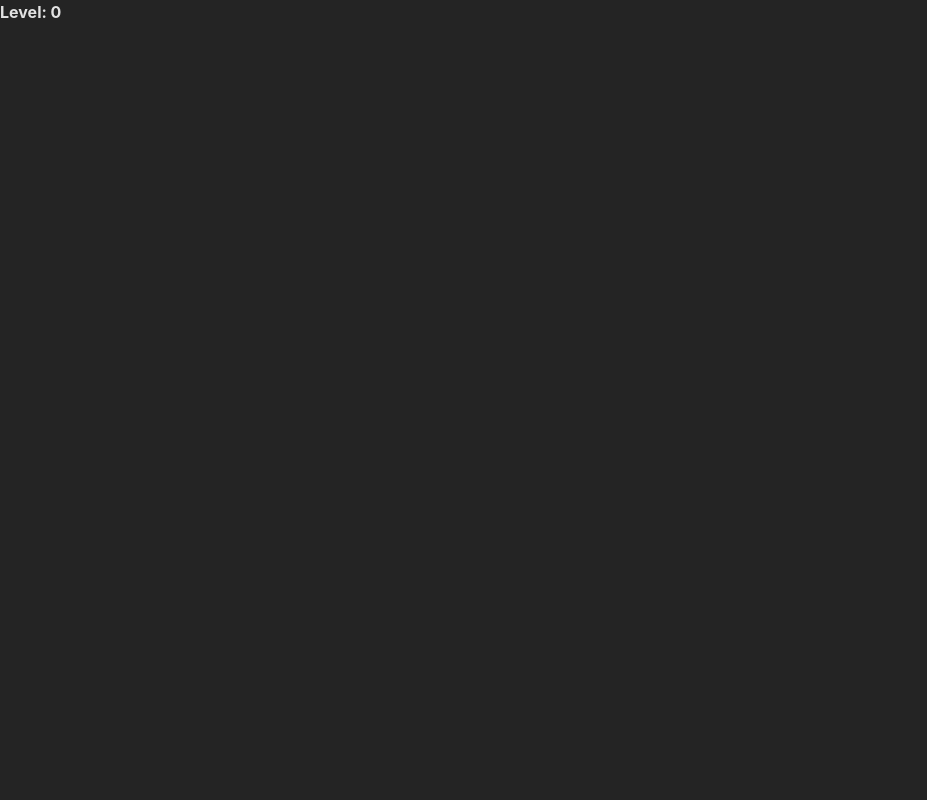
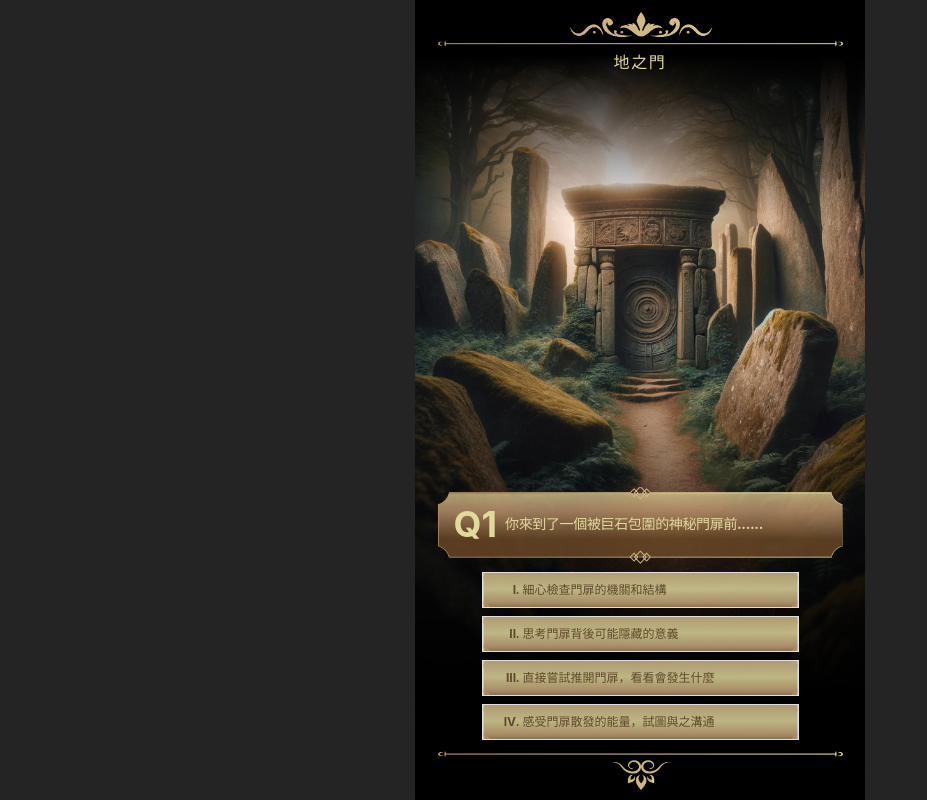
Before and after one commit to ruocroco/psychological-test, a React (Vite) app: page /#/ in a window 1280 px wide. Both pictures are taken after a click on the button "立即測驗". Shown: the whole page, without its empty margins (0-927 px from the left). Built offline with nearby package versions, Linux system fonts and the light colour scheme; a web font is replaced by a local one.

Commit message:
feat: complete Level component

```diff
--- a/src/components/Level.jsx
+++ b/src/components/Level.jsx
@@ -2,76 +2,67 @@ import { imgSrc } from "@/utils/imgSrc";
 import levelsJson from "@/resources/level.json";
 
 export default function Level(props) {
-  console.log("here");
   const { scores, setScores } = props ?? {};
   if (!scores || !setScores) return null;
-  console.log("there");
 
-  const index = scores.reduce((sum, score) => sum + score);
+  const levelIndex = scores.reduce((sum, score) => sum + score);
+  const questionNumber = "Q" + (levelIndex + 1);
+  const level = levelsJson[levelIndex];
 
-  const level = levelsJson[index];
+  const onOptionClick = (optionIndex) => {
+    scores[optionIndex]++;
+    setScores([...scores]);
+  };
 
   return (
-    <div
-      onClick={() => {
-        scores[0]++;
-        setScores([...scores]);
-      }}
-    >
-      Level: {index}
+    <div className="relative max-w-[450px] h-screen mx-auto flex-col flex items-center">
+      <img
+        src={imgSrc(level.levelBgImg)}
+        className="absolute h-full w-full object-cover object-center inset-0"
+      />
+      <img
+        src={imgSrc(level.decorationTopLineImg)}
+        className="object-contain object-center w-[90%] absolute top-[12px] left-0 right-0 mx-auto"
+      />
+      <div className="relative text-primary text-base font-bold tracking-widest mt-[50px]">
+        {level.story.title}
+      </div>
+      <div className="w-full absolute bottom-[60px] flex flex-col items-center">
+        <div className="flex-col relative justify-center items-stretch overflow-hidden flex aspect-[5.27] w-[90%] p-4 pb-5">
+          <img
+            src={imgSrc(level.questionBlockBgImg)}
+            className="absolute h-full w-full object-cover object-center inset-0"
+          />
+          <div className="relative text-primary flex justify-between gap-2 cursor-default">
+            <div className="text-4xl whitespace-nowrap">{questionNumber}</div>
+            <div className="text-sm font-bold tracking-tight self-center grow shrink basis-auto my-auto">
+              {level.story.question}
+            </div>
+          </div>
+        </div>
+        <ul className="flex flex-col gap-2 list-roman mt-2">
+          {level.story.options.map((option, index) => (
+            <button
+              key={option.key}
+              className="relative block w-[317px] h-[36px] border-[0.5px] pl-10 border-orange-200 cursor-pointer"
+              onClick={() => onOptionClick(index)}
+            >
+              <img
+                src={imgSrc(level.optionBlockBgImg)}
+                alt=""
+                className="w-full h-full absolute left-0 top-0 object-cover object-center aspect-[8.8]"
+              />
+              <li className="relative z-10 text-secondary text-left text-xs">
+                {option.content}
+              </li>
+            </button>
+          ))}
+        </ul>
+      </div>
+      <img
+        src={imgSrc(level.decorationBottomLineImg)}
+        className="object-contain object-center w-[90%] absolute bottom-[10px] left-0 right-0 mx-auto"
+      />
     </div>
-    // <div className="relative max-w-[450px] h-screen mx-auto flex-col flex items-center">
-    //   <img
-    //     src={imgSrc(level.levelBgImg)}
-    //     className="absolute h-full w-full object-cover object-center inset-0"
-    //   />
-    //   <img
-    //     loading="lazy"
-    //     src={imgSrc(level.decorationTopLineImg)}
-    //     className="object-contain object-center w-[90%] absolute top-[12px] left-0 right-0 mx-auto"
-    //   />
-    //   <div className="relative text-orange-200 text-base font-bold tracking-widest mt-[50px]">
-    //     {level.story.title}
-    //   </div>
-    //   <div className="w-full absolute bottom-[60px] flex flex-col items-center">
-    //     <div className="flex-col relative justify-center items-stretch overflow-hidden flex aspect-[5.276923076923077] w-[90%] p-4 pb-5">
-    //       <img
-    //         src={imgSrc(level.questionBlockBgImg)}
-    //         className="absolute h-full w-full object-cover object-center inset-0"
-    //       />
-    //       <div className="relative items-stretch flex justify-between gap-2">
-    //         <div className="text-orange-200 text-4xl whitespace-nowrap">Q1</div>
-    //         <div className="text-orange-200 text-sm font-bold tracking-tight self-center grow shrink basis-auto my-auto">
-    //           {level.story.question}
-    //         </div>
-    //       </div>
-    //     </div>
-    //     <ul>
-    //       {level.story.options.map((option) => (
-    //         <div
-    //           key={option.key}
-    //           className="flex-col relative items-stretch overflow-hidden flex aspect-[8.805555555555555] w-[317px] max-w-[317px] justify-center mt-2 border-[0.5px] border-solid border-orange-200"
-    //         >
-    //           <img
-    //             src={imgSrc(level.optionBlockBgImg)}
-    //             className="absolute h-full w-full object-cover object-center inset-0"
-    //           />
-    //           <div className="relative justify-between items-center flex gap-0 p-2.5">
-    //             <div className="text-yellow-900 text-xs tracking-tighter whitespace-nowrap my-auto">
-    //               Ⅰ.
-    //             </div>
-    //             <div className="text-yellow-900 text-xs font-bold self-stretch grow whitespace-nowrap">
-    //               {option.content}
-    //             </div>
-    //           </div>
-    //         </div>
-    //       ))}
-    //     </ul>
-    //   </div>
-    //   <img
-    //     src={imgSrc(level.decorationBottomLineImg)}
-    //     className="object-contain object-center w-[90%] absolute bottom-[10px] left-0 right-0 mx-auto"
-    //   />
-    // </div>
   );
 }
--- a/tailwind.config.js
+++ b/tailwind.config.js
@@ -3,6 +3,13 @@ export default {
   content: ["./src/**/*.{js,jsx,ts,tsx}"],
   theme: {
     extend: {},
+    colors: {
+      primary: "#e2d99e",
+      secondary: "#60482c",
+    },
+    listStyleType: {
+      roman: "upper-roman",
+    },
   },
   plugins: [],
 };
```
